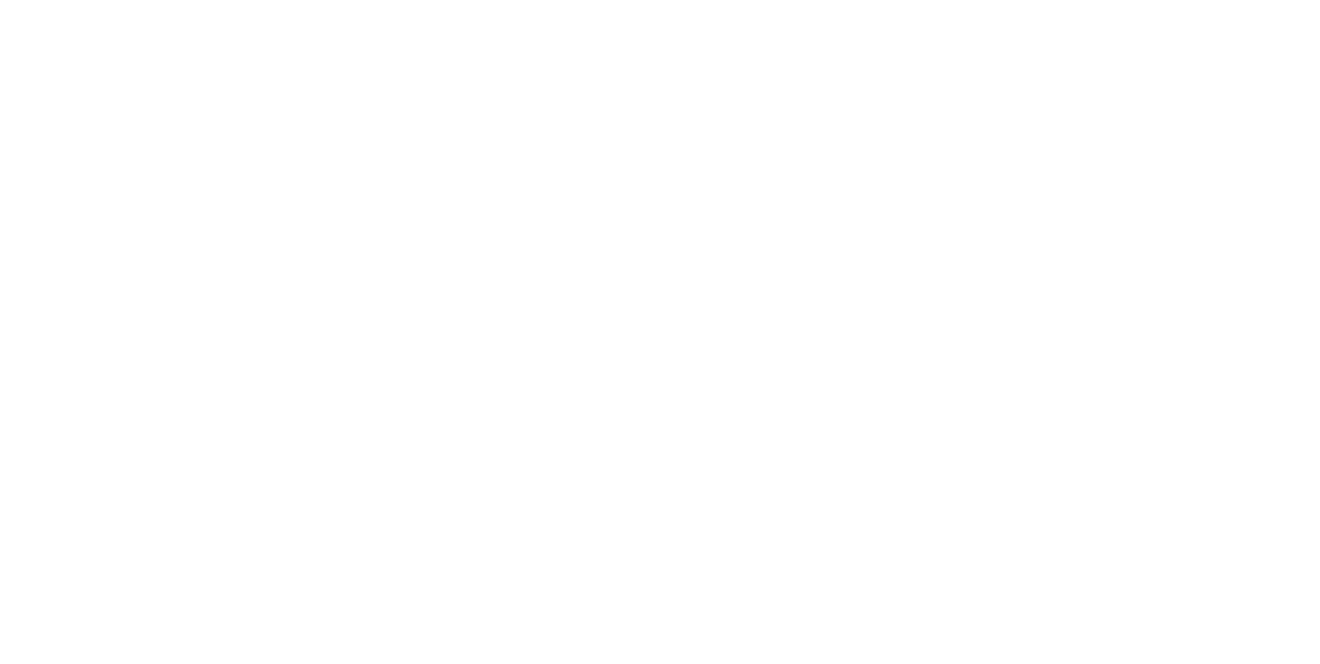
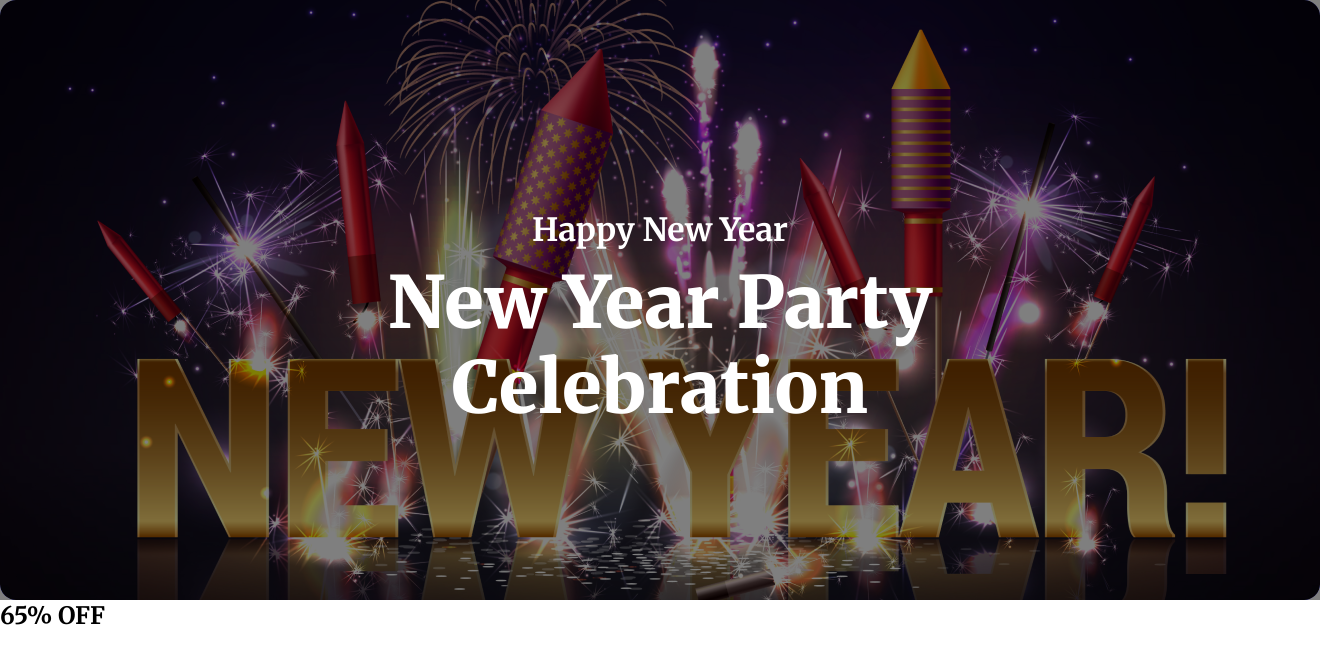
Before and after one commit to masarkerdev/happy-new-year-party-2024, a plain HTML site: page index.html in a window 1280 px wide. Shown: the whole page, 1320 px wide, since content can reach past the window. Drawn offline with Linux system fonts and the light colour scheme.

Commit message:
cta  section done

```diff
--- a/index.html
+++ b/index.html
@@ -1,11 +1,41 @@
 <!DOCTYPE html>
 <html lang="en">
+
 <head>
     <meta charset="UTF-8">
     <meta name="viewport" content="width=device-width, initial-scale=1.0">
     <title>Happy New Year Party | 2024 </title>
+    <link rel="preconnect" href="https://fonts.googleapis.com">
+<link rel="preconnect" href="https://fonts.gstatic.com" crossorigin>
+<link href="https://fonts.googleapis.com/css2?family=Merriweather:wght@300;400;700;900&display=swap" rel="stylesheet">
+    <link rel="stylesheet" href="styles/style.css">
 </head>
+
 <body>
+    <header>
+        <section class="hero-section">
+            <div class="hero-section-wrapper">
+                <div class="hero-section-greetings">
+                    <h3 class="small-greetings">
+                        Happy New Year
+                    </h3>
+                    <h1 cals>New Year Party Celebration</h1>
+                </div>
+            </div>
+        </section>
+        <section class="offer-section">
+            <div class="offer-section-wrapper">
+                <h2 class="offer-header">65% OFF</h2>
+            </div>
+        </section>
 
+    </header>
+    <main>
+
+    </main>
+    <footer>
+
+    </footer>
 </body>
+
 </html>
--- a/styles/style.css
+++ b/styles/style.css
@@ -0,0 +1,56 @@
+/*Universal design*/
+
+
+* {
+    font-family: 'Merriweather', serif;
+    margin: 0px 0px;
+
+}
+
+/*hero section design start*/
+
+.hero-section-wrapper {
+    width: 1320px;
+    height: 600px;
+    background-color: blue;
+    background-image: url('../assets/Banner.png');
+    background-position: center;
+    background-size: cover;
+    margin: 0 auto;
+    align-items: center;
+    border-radius: 16px;
+
+}
+.small-greetings{
+    padding-top: 230px;
+    padding-bottom: 30px;
+
+}
+.hero-section-greetings>h3 {
+    color: white;
+    text-align: center;
+    font-size: 32px;
+    font-family: Merriweather;
+    line-height: 0px;
+}
+
+.hero-section-greetings>h1 {
+    color: white;
+    text-align: center;
+    font-family: Merriweather;
+    font-size: 72px;
+    font-style: normal;
+    font-weight: 900;
+    line-height:85px;
+    padding: 0px 180px;
+
+}
+
+.hero-section-greetings {
+    width: 100%;
+    height: 100%;
+    background-color: rgba(0, 0, 0, 0.5)
+}
+/*hero section design end*/
+
+/*offer section design start*/
```
Also changed, not shown: assets/Banner.png (renamed from assets/Banner Image.png).
